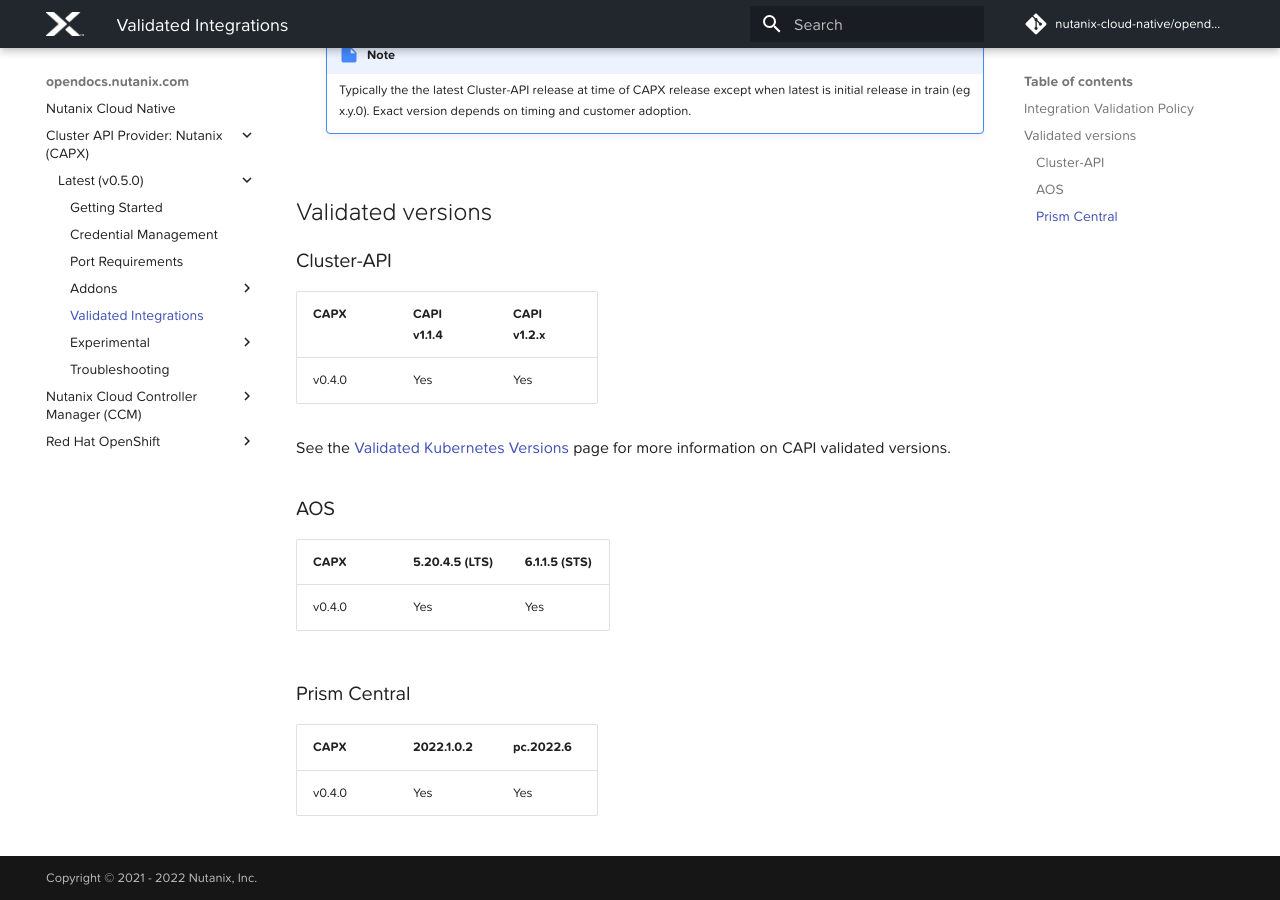
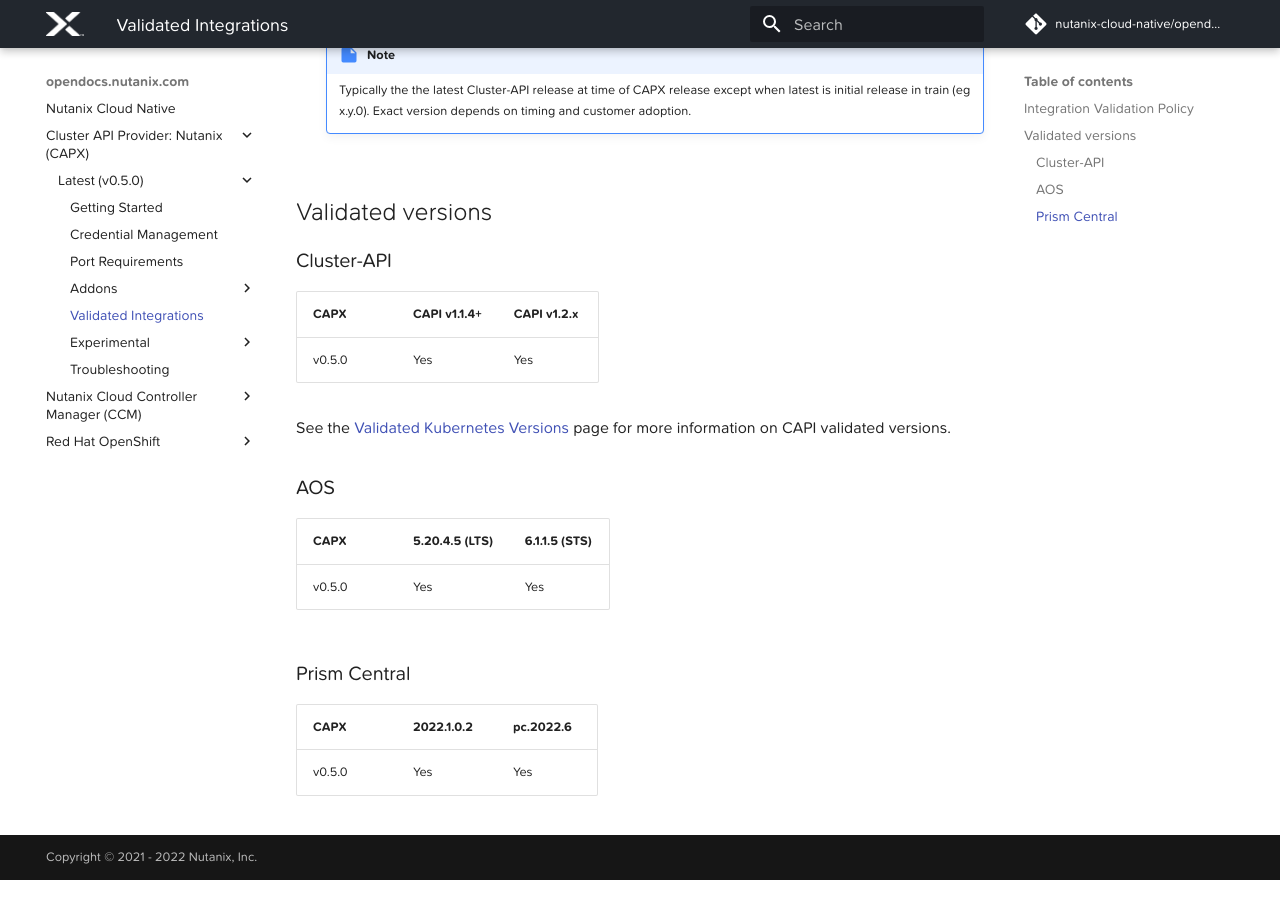
Before and after one commit to nutanix-cloud-native/opendocs, an MkDocs documentation site: the page built from docs/capx/latest/validated_integrations.md, in a window 1280 px wide and 900 px high, scrolled down 869 px. Built offline with MkDocs 1.6.1 and Material for MkDocs 9.7.7, drawn with Linux system fonts in a browser that asks for light colours; comment, search, counter and statistics services are not loaded.

Commit message:
update CAPX validated version (#7)

```diff
--- a/docs/capx/latest/validated_integrations.md
+++ b/docs/capx/latest/validated_integrations.md
@@ -27,21 +27,21 @@ Nutanix follows the version validation policies below:
 
 ## Validated versions
 ### Cluster-API
-|CAPX  |CAPI<br>v1.1.4|CAPI<br>v1.2.x|
-|------|--------------|--------------|
-|v0.4.0|Yes           |Yes           |
+| CAPX   | CAPI v1.1.4+ | CAPI v1.2.x |
+|--------|--------------|-------------|
+| v0.5.0 | Yes          | Yes         |
 
 See the [Validated Kubernetes Versions](https://cluster-api.sigs.k8s.io/reference/versions.html?highlight=version#validated-kubernetes-versions){target=_blank} page for more information on CAPI validated versions.
 
 ### AOS
 
-|CAPX  |5.20.4.5 (LTS)|6.1.1.5 (STS)|
-|------|--------------|-------------|
-|v0.4.0|Yes           |Yes          |
+| CAPX   | 5.20.4.5 (LTS) | 6.1.1.5 (STS) |
+|--------|----------------|---------------|
+| v0.5.0 | Yes            | Yes           |
 
 
 ### Prism Central
 
-|CAPX  |2022.1.0.2|pc.2022.6|
-|------|----------|---------|
-|v0.4.0|Yes       |Yes      |
+| CAPX   | 2022.1.0.2 | pc.2022.6 |
+|--------|------------|-----------|
+| v0.5.0 | Yes        | Yes       |
```
